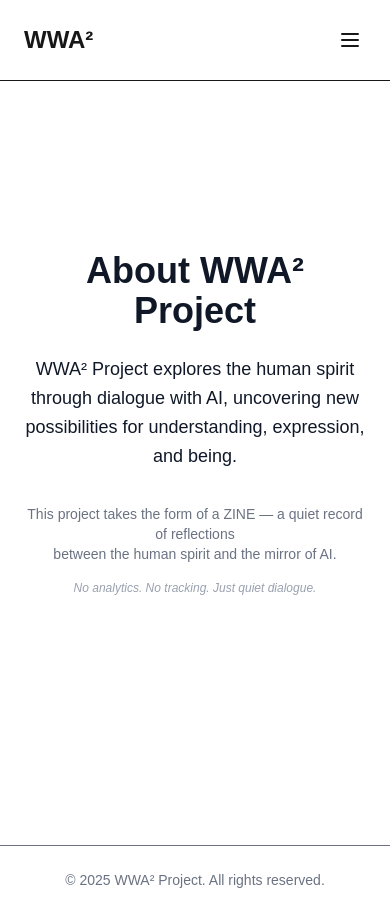
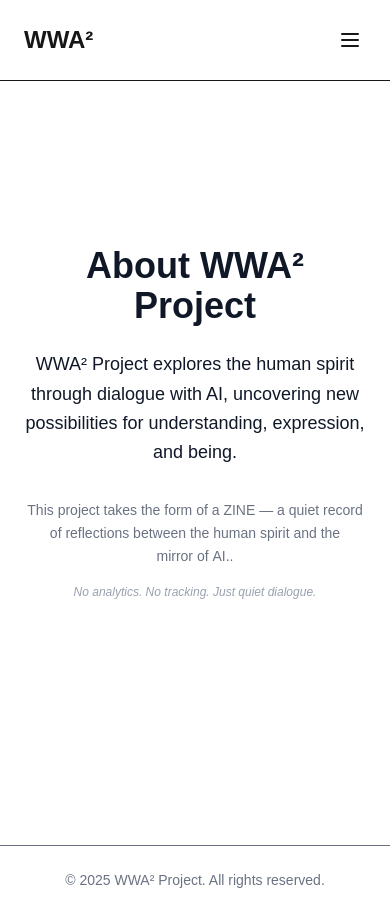
Before and after one commit to takanori88/wwa2project, a Next.js app: page /about in a window 390 px wide. Built offline with nearby package versions, Linux system fonts and the light colour scheme.

Commit message:
refactor(about): adjust line breaking and spacing for poetic rhythm and clarity
- Fine-tuned paragraph width and line breaks to preserve poetic structure
- Applied non-breaking spaces to prevent awkward line wraps (e.g., 'mirror of AI.')
- Ensured balance between desktop and mobile presentation

```diff
--- a/src/app/about/page.js
+++ b/src/app/about/page.js
@@ -6,9 +6,9 @@ export default function About() {
         WWA² Project explores the human spirit through dialogue with AI,
         uncovering new possibilities for understanding, expression, and being.
       </p>
-      <p className="text-sm text-gray-500 mt-8">
+      <p className="text-sm text-gray-500 mt-8 max-w-md leading-relaxed mx-auto">
         This project takes the form of a ZINE — a quiet record of reflections{' '}
-        <br /> between the human spirit and the mirror of AI.
+        between the human spirit and the mirror&nbsp;of&nbsp;AI..
       </p>
       <p className="text-xs text-gray-400 italic mt-4">
         No analytics. No tracking. Just quiet dialogue.
```
